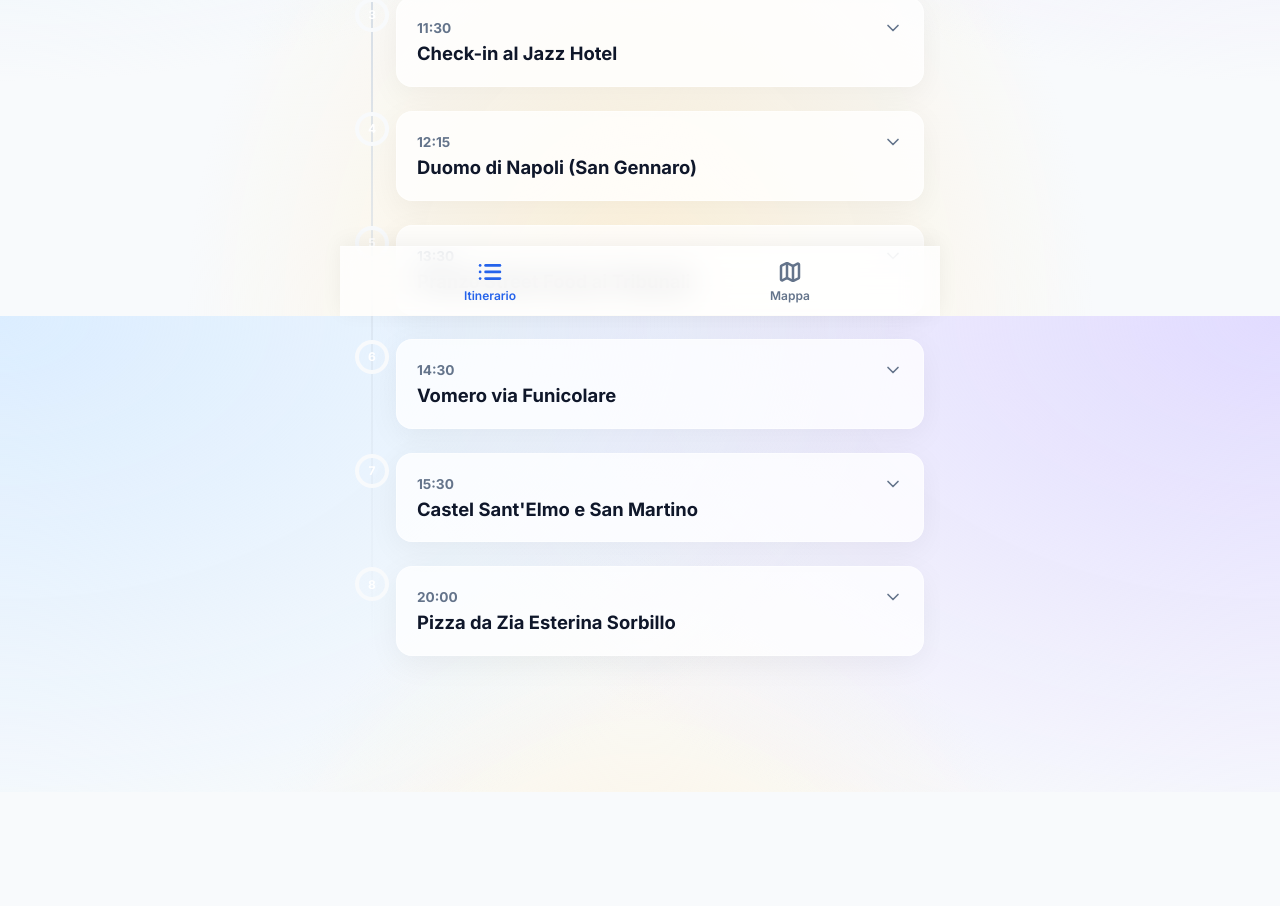
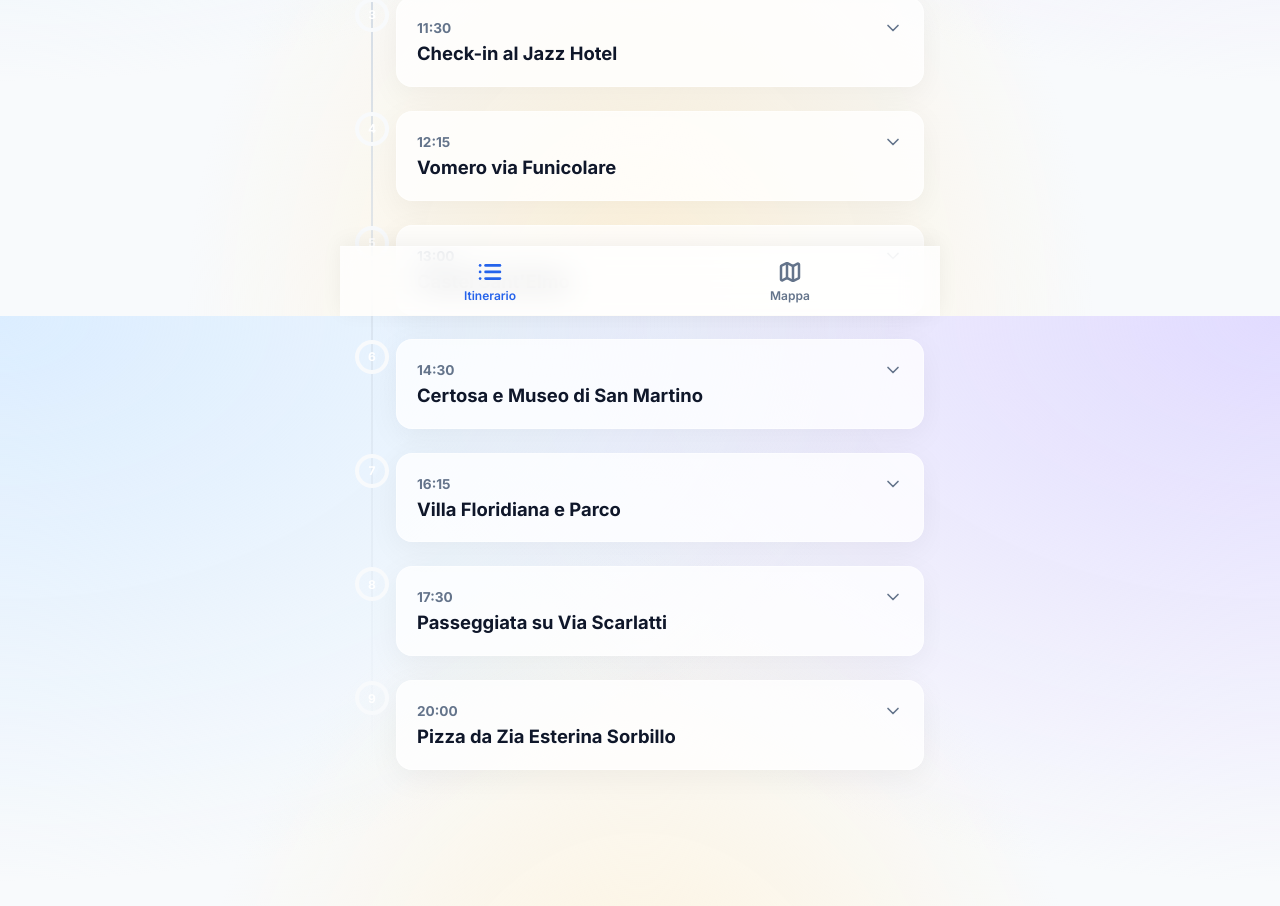
Before and after one commit to Vroskey-ds/itinerario_napoli, a Next.js app: page / in a window 1280 px wide. Shown: the part 484-1390 px from the top of the page. Before the commit the page ends 1276 px from the top, so only its background shows below. Built offline with nearby package versions, Linux system fonts and the light colour scheme.

Commit message:
feat: adding details

```diff
--- a/app/data/itineraryData.js
+++ b/app/data/itineraryData.js
@@ -31,44 +31,52 @@ export const itineraryData = [
         location: { lat: 40.8542, lng: 14.2646, mapQuery: "Via Cesare Rosaroll, 6, 80139 Napoli" }
       },
       {
-        id: "g4",
+        id: "g5",
         time: "12:15",
-        title: "Duomo di Napoli (San Gennaro)",
-        description: "Procedendo dritti verso sud da Via Foria, si arriva al maestoso Duomo di Napoli. Qui è custodita l'ampolla col sangue di San Gennaro.\n\n♿ Accessibilità: Il percorso e la chiesa sono in piano e totalmente accessibili.",
-        type: "attraction",
-        location: { lat: 40.8528, lng: 14.2594, mapQuery: "Duomo di Napoli" }
-      },
-      {
-        id: "g-lunch",
-        time: "13:30",
-        title: "Pranzo Street Food ai Tribunali",
-        description: "Usciti dal Duomo, svoltando a ridosso in Via dei Tribunali, prendiamo un cuoppo fritto al volo per non appesantirci.",
-        type: "food",
-        location: { lat: 40.8502, lng: 14.2541, mapQuery: "Via dei Tribunali" }
-      },
-      {
-        id: "g5",
-        time: "14:30",
         title: "Vomero via Funicolare",
-        description: "Continuiamo a camminare verso ovest verso Via Toledo per prendere la storica Funicolare Centrale e salire sulla collina del Vomero.",
+        description: "Camminiamo verso ovest fino a Via Toledo per prendere la storica Funicolare Centrale e salire sulla collina del Vomero. La giornata è tutta nostra!",
         type: "travel",
         image: "/images/funicolare_napoli.png",
         location: { lat: 40.8441, lng: 14.2373, mapQuery: "Funicolare Centrale Napoli" }
       },
       {
         id: "g6",
-        time: "15:30",
-        title: "Castel Sant'Elmo e San Martino",
-        description: "Usciti dalla funicolare, una breve passeggiata porta alla fortezza di Castel Sant'Elmo. Offre un panorama a 360 gradi su tutto il Golfo.\n\n♿ Accessibilità: Totalmente accessibile con sistema di ascensori interni.",
+        time: "13:00",
+        title: "Castel Sant'Elmo",
+        description: "Usciti dalla funicolare, una breve passeggiata porta alla fortezza stellare di Castel Sant'Elmo. Offre un panorama a 360° su tutto il Golfo di Napoli, il Vesuvio e le isole.\n\n♿ Accessibilità: Totalmente accessibile con sistema di ascensori interni.",
         type: "attraction",
         image: "/images/castel_santelmo.png",
         location: { lat: 40.8436, lng: 14.2386, mapQuery: "Castel Sant'Elmo" }
       },
       {
+        id: "g-certosa",
+        time: "14:30",
+        title: "Certosa e Museo di San Martino",
+        description: "A due passi dal Castel Sant'Elmo, l'ex monastero certosino è uno dei complessi più belli di Napoli. Si visita la splendida chiesa barocca con affreschi di Luca Giordano, il Chiostro Grande e la sezione museale con il celebre Presepe Cuciniello (800 statuine settecentesche). Le terrazze panoramiche sono mozzafiato. Ingresso €6.\n\n♿ Accessibilità: Presente ascensore per i principali livelli.",
+        type: "attraction",
+        location: { lat: 40.8422, lng: 14.2385, mapQuery: "Certosa di San Martino Napoli" }
+      },
+      {
+        id: "g-villa",
+        time: "16:15",
+        title: "Villa Floridiana e Parco",
+        description: "Breve passeggiata fino a questa villa neoclassica immersa in un romantico giardino all'inglese con vista sul Golfo. Il parco è gratuito e perfetto per una pausa rilassante. All'interno della villa il Museo Duca di Martina raccoglie oltre 6.000 opere di ceramiche e arti decorative (€4, chiude alle 17:00 — consigliamo il parco al tramonto).",
+        type: "attraction",
+        location: { lat: 40.8392, lng: 14.2283, mapQuery: "Villa Floridiana Napoli" }
+      },
+      {
+        id: "g-scarlatti",
+        time: "17:30",
+        title: "Passeggiata su Via Scarlatti",
+        description: "Il salotto del Vomero: la via pedonale principale del quartiere, piena di boutique, caffè e locali per l'aperitivo. Un'atmosfera tutta napoletana lontana dai turisti del centro. Perfetta per uno spritz o un caffè prima di scendere.",
+        type: "attraction",
+        location: { lat: 40.8434, lng: 14.2297, mapQuery: "Via Scarlatti Napoli Vomero" }
+      },
+      {
         id: "g7",
         time: "20:00",
         title: "Pizza da Zia Esterina Sorbillo",
-        description: "Scesi nuovamente in centro con la funicolare, a due passi troviamo una delle pizze fritte migliori della città. Cuore bollente di ricotta, cicoli e provola.",
+        description: "Scesi dal Vomero con la funicolare, a due passi troviamo una delle pizze fritte migliori della città. Cuore bollente di ricotta, cicoli e provola: il modo perfetto per concludere la giornata.",
         type: "food",
         image: "/images/pizza_fritta.png",
         location: { lat: 40.8407, lng: 14.2483, mapQuery: "Zia Esterina Sorbillo Pizza Fritta" }
@@ -91,16 +99,32 @@ export const itineraryData = [
       },
       {
         id: "v1",
-        time: "11:00",
-        title: "Fiocchi di Neve da Poppella",
-        description: "Facciamo base all'hotel alla Sanità e proviamo i 'Fiocchi di Neve' della Pasticceria Poppella: brioche soffici ripiene di delicata crema al latte.",
+        time: "10:15",
+        title: "Colazione da SfogliateLAB",
+        description: "La pasticceria è proprio di fronte all'uscita della stazione, all'angolo con Corso Novara — impossibile mancare. Nata agli inizi del '900 con la famiglia Ferrieri, unisce la tradizione pasticcera napoletana alla gastronomia locale: sfogliatelle, babà e rosticceria fresca. Il posto giusto per il primo assaggio di Napoli insieme ai genitori.",
         type: "food",
-        image: "/images/poppella_fiocchi.png",
-        location: { lat: 40.8576, lng: 14.2520, mapQuery: "Pasticceria Poppella Napoli" }
+        location: { lat: 40.8516, lng: 14.2724, mapQuery: "SfogliateLAB Napoli Piazza Garibaldi" }
+      },
+      {
+        id: "g4",
+        time: "11:45",
+        title: "Duomo di Napoli (San Gennaro)",
+        description: "Scendendo verso il centro storico si arriva al maestoso Duomo di Napoli. Qui è custodita l'ampolla col sangue di San Gennaro, tra le reliquie più venerate al mondo.\n\n♿ Accessibilità: Il percorso e la chiesa sono in piano e totalmente accessibili.",
+        type: "attraction",
+        location: { lat: 40.8528, lng: 14.2594, mapQuery: "Duomo di Napoli" }
+      },
+      {
+        id: "v2",
+        time: "13:15",
+        title: "Pranzo Antica Pizzeria ai Tribunali",
+        description: "A pochi passi dal Duomo, ci sediamo per riposare le gambe e gustare una verace Margherita in uno dei templi della pizza napoletana (Di Matteo o Sorbillo).",
+        type: "food",
+        image: "/images/via_tribunali.png",
+        location: { lat: 40.8504, lng: 14.2568, mapQuery: "Via dei Tribunali Napoli" }
       },
       {
         id: "v4",
-        time: "12:00",
+        time: "14:30",
         title: "Napoli Sotterranea (Divisione Gruppi)",
         description: "Scendendo verso Piazza San Gaetano. Un viaggio immersivo a 40 metri di profondità tra acquedotti romani e rifugi antiaerei.\n\n♿ Accessibilità: Non adatto alle carrozzine. Attesa piacevole ai baretti all'aperto di Piazza San Gaetano.",
         type: "attraction",
@@ -109,7 +133,7 @@ export const itineraryData = [
       },
       {
         id: "v3",
-        time: "13:30",
+        time: "16:00",
         title: "San Gregorio Armeno",
         description: "Usciti dalla Napoli Sotterranea, ci si trova proprio all'imbocco di San Gregorio Armeno, la via dei maestri presepiai. Perfettamente lineare.\n\n♿ Attenzione all'alta densità di persone.",
         type: "attraction",
@@ -117,17 +141,8 @@ export const itineraryData = [
         location: { lat: 40.8494, lng: 14.2573, mapQuery: "Via San Gregorio Armeno" }
       },
       {
-        id: "v2",
-        time: "14:15",
-        title: "Pranzo Antica Pizzeria",
-        description: "Attraversando un vicolo e rimanendo in zona, ci sediamo per riposare le gambe e gustare una verace Margherita ai Tribunali (Di Matteo o Sorbillo).",
-        type: "food",
-        image: "/images/via_tribunali.png",
-        location: { lat: 40.8504, lng: 14.2568, mapQuery: "Via dei Tribunali Napoli" }
-      },
-      {
         id: "v2_bis",
-        time: "15:45",
+        time: "16:45",
         title: "Cristo Velato",
         description: "Sempre procedendo in modo lineare giungiamo alla limitrofa Cappella Sansevero per l'imperdibile Cristo Velato. (Da prenotare online!)\n\n♿ Accessibilità: Presente rampa, ma spazi molto ristretti intorno alla cappella.",
         type: "attraction",
@@ -136,7 +151,7 @@ export const itineraryData = [
       },
       {
         id: "v1_bis",
-        time: "17:00",
+        time: "18:00",
         title: "Chiostro Maiolicato di Santa Chiara",
         description: "Scendendo verso Spaccanapoli si arriva comodamente al Monastero di Santa Chiara. Perfetto per il tardo pomeriggio.\n\n♿ Accessibilità: Completamente in piano e all'aperto.",
         type: "attraction",
@@ -177,8 +192,17 @@ export const itineraryData = [
         location: { lat: 40.8386, lng: 14.2452, mapQuery: "Murales Maradona Napoli" }
       },
       {
+        id: "s-poppella",
+        time: "11:30",
+        title: "Fiocchi di Neve da Poppella",
+        description: "A pochi passi dai Quartieri, la sede di Via Santa Brigida è nel cuore della città accanto alla Galleria Umberto I e al Teatro San Carlo. I 'Fiocchi di Neve' sono brioche soffici ripiene di crema al latte: il dolce più iconico di Napoli dopo la sfogliatella.",
+        type: "food",
+        image: "/images/poppella_fiocchi.png",
+        location: { lat: 40.8371, lng: 14.2481, mapQuery: "Pasticceria Poppella Via Santa Brigida Napoli" }
+      },
+      {
         id: "s3",
-        time: "12:00",
+        time: "12:15",
         title: "Piazza Plebiscito e Gambrinus",
         description: "Scesi dai quartieri si sfocia nel salotto di Napoli: l'enorme Piazza del Plebiscito e l'adiacente elegante Caffè Gambrinus per un espresso d'epoca.",
         type: "attraction",
@@ -187,7 +211,7 @@ export const itineraryData = [
       },
       {
         id: "s4",
-        time: "13:00",
+        time: "13:15",
         title: "Galleria Umberto I",
         description: "Esattamente di fronte, la sfavillante Galleria Umberto I. Un pranzo o una zeppola prima di incamminarci sul mare.",
         type: "attraction",
@@ -227,21 +251,22 @@ export const itineraryData = [
     id: "domenica",
     day: "Domenica 17 Maggio",
     shortDay: "Domenica 17",
-    title: "Shopping e Partenza",
+    title: "Ultima Colazione e Partenza",
     events: [
       {
         id: "d1",
         time: "10:00",
-        title: "Via Toledo e Pignasecca",
-        description: "Passeggiata senza meta su Via Toledo per acquistare limoncello, calamite e babà in barattolo, magari allungandosi alla colorita Pignasecca.",
-        type: "attraction",
-        location: { lat: 40.8441, lng: 14.2475, mapQuery: "Pignasecca, Napoli" }
+        title: "Ultimo caffè da Attanasio",
+        description: "A due passi dalla stazione, il forno Attanasio è il modo migliore per chiudere il cerchio: ultima sfogliatella calda e cappuccino prima di ritirare i bagagli in hotel. Quello stesso posto che ci ha accolti giovedì mattina.",
+        type: "food",
+        image: "/images/sfogliatella_attanasio.png",
+        location: { lat: 40.8525, lng: 14.2694, mapQuery: "Sfogliatelle Attanasio Napoli" }
       },
       {
         id: "d2",
-        time: "12:30",
-        title: "Pranzo ai confini della Stazione",
-        description: "Per stare tranquilli ci si avvicina a Piazza Garibaldi. Un'ultima sostanziosa portata di mare o di terra e si ritirano i bagagli in hotel.",
+        time: "12:00",
+        title: "Pranzo vicino alla Stazione",
+        description: "Rimaniamo in zona Piazza Garibaldi per un ultimo pranzo senza fretta. Si ritirano i bagagli in hotel e ci si prepara alla partenza.",
         type: "food",
         location: { lat: 40.8510, lng: 14.2690, mapQuery: "Piazza Garibaldi, Napoli" }
       },
```
